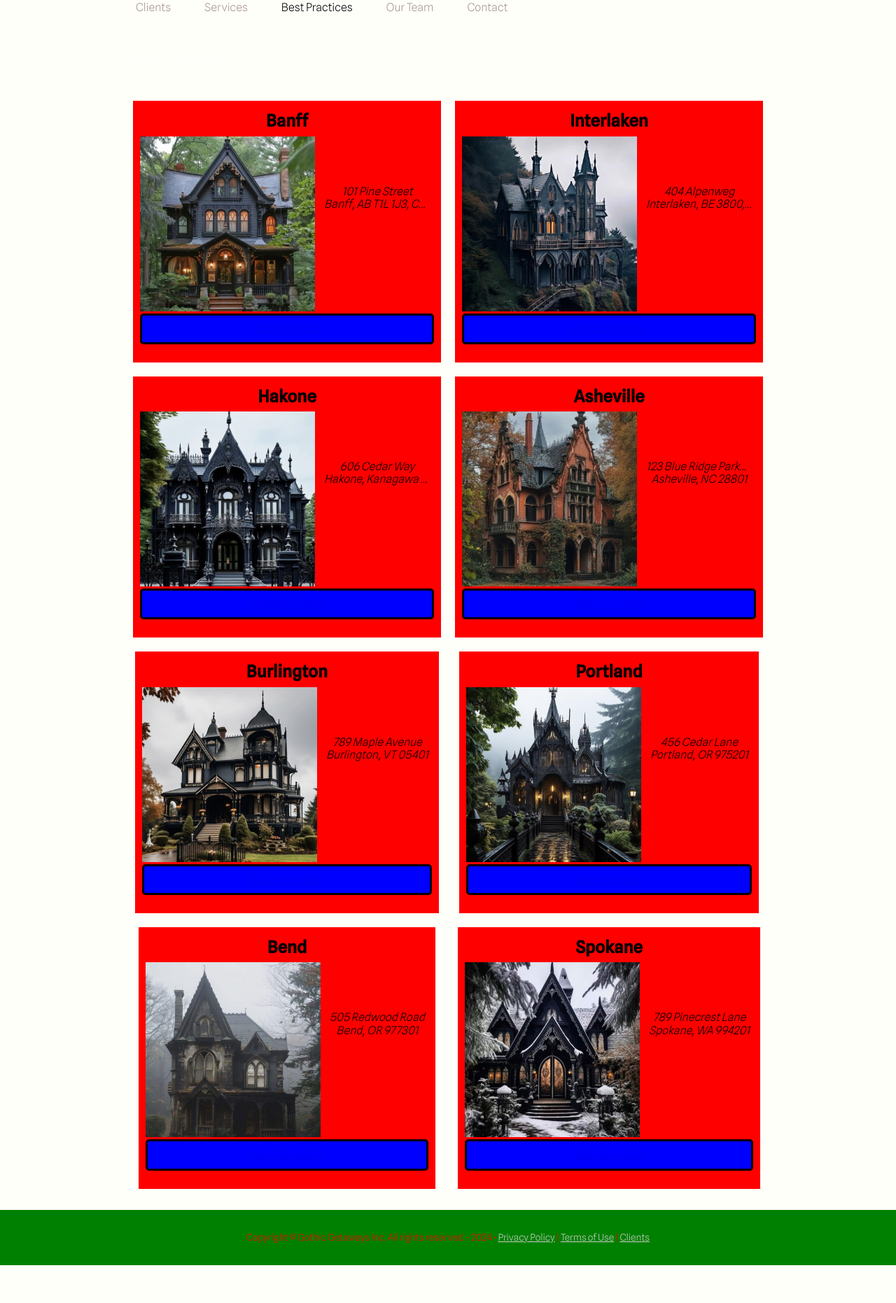
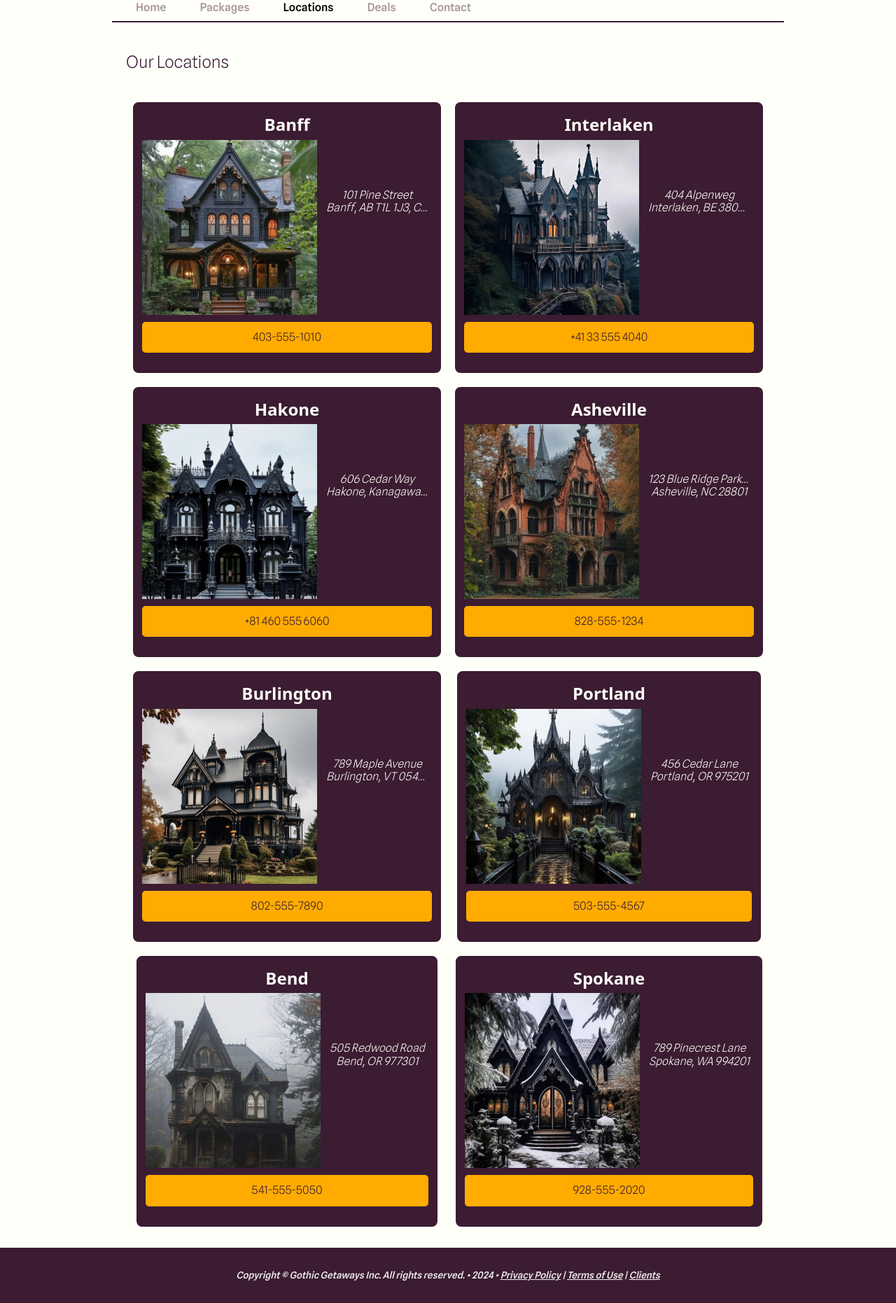
Before and after one commit to c-felt/10HotelChain, a plain HTML site: page index.html in a window 1280 px wide. Shown: the part 88-1950 px from the top of the page at 70% size. Before the commit the page ends 1896 px from the top, so only its background shows below. Drawn offline with Linux system fonts and the light colour scheme; a web font is replaced by a local one.

Commit message:
maybe the whole site

```diff
--- a/index.html
+++ b/index.html
@@ -13,8 +13,11 @@
     <link href="https://fonts.googleapis.com/css2?family=Spline+Sans:wght@300;500&display=swap" rel="stylesheet">
 
     <link rel="preconnect" href="https://fonts.googleapis.com">
-<link rel="preconnect" href="https://fonts.gstatic.com" crossorigin>
-<link href="https://fonts.googleapis.com/css2?family=Bokor&display=swap" rel="stylesheet">
+    <link rel="preconnect" href="https://fonts.gstatic.com" crossorigin>
+    <link href="https://fonts.googleapis.com/css2?family=Bokor&display=swap" rel="stylesheet">
+    <link rel="preconnect" href="https://fonts.googleapis.com">
+    <link rel="preconnect" href="https://fonts.gstatic.com" crossorigin>
+    <link href="https://fonts.googleapis.com/css2?family=PT+Serif:ital,wght@0,400;0,700;1,400;1,700&display=swap" rel="stylesheet">
 
     <link rel="apple-touch-icon" sizes="180x180" href="/apple-touch-icon.png">
     <link rel="icon" type="image/png" sizes="32x32" href="/favicon-32x32.png">
@@ -34,15 +37,13 @@
                 </header>
             </div><!-- end header wrapper -->
 
-
-
             <div id="navWrapper">
                 <nav>
                     <ul>
-                        <li><a href="#">Clients</a></li>
-                        <li><a href="#">Services</a></li>
-                        <li class="active"><a href="index.html">Best Practices</a></li>
-                        <li><a href="#">Our Team</a></li>
+                        <li><a href="#">Home</a></li>
+                        <li><a href="#">Packages</a></li>
+                        <li class="active"><a href="index.html">Locations</a></li>
+                        <li><a href="#">Deals</a></li>
                         <li><a href="#">Contact</a></li>
                     </ul>
                 </nav>
@@ -51,7 +52,7 @@
             <div id="mainWrapper">
                 <main>
 
-                    <h1>Best Practices</h1>
+                    <h1>Our Locations</h1>
 
                     <div id="cards"></div>
 
--- a/scss/_large.scss
+++ b/scss/_large.scss
@@ -50,7 +50,7 @@ nav {
         "phone phone";
         column-gap: 8px;
         row-gap: 3px;
-        background-color: red;
+        background-color: #3B1C32;
         padding: 10px;
         img {
             grid-area: photo;
@@ -64,10 +64,11 @@ nav {
         a{
             margin: 0 0 1rem 0;
             // font-size: 50%;
-            background-color: blue;
-            border: 3px solid black;
+            background-color: #FFAB00;
+            border: 3px solid #FFAB00;
             border-radius: 5px;
             padding: 10px;
+            margin-top: 7px;
         }
         address {
             overflow: hidden;
@@ -76,6 +77,10 @@ nav {
             padding-top: 70px;
             // font-size: 50%;
         }
+    }
+    .hotel-card {
+        border: 3px solid #3B1C32;
+        border-radius: 8px;
     }
 } //end of cards parent
 //end of new
--- a/scss/_medium.scss
+++ b/scss/_medium.scss
@@ -10,6 +10,7 @@ nav {
     position: static;
     transform: translateX(0);
     width: auto;
+    border-bottom: 2px solid #3B1C32;
     ul{
         display: flex;
         margin-left: $gutter;
@@ -17,6 +18,13 @@ nav {
     ul li a {
         padding: .6rem 1.5rem;
         border: none;
+    }
+    ul li a:hover {
+        background-color: #c9b5c3;
+        color: #FFFFF9;
+    }
+    li.active a {
+        color: black;
     }
 }
 #navWrapper {
@@ -44,7 +52,8 @@ nav {
         "phone";
         column-gap: 8px;
         row-gap: 3px;
-        background-color: red;
+        background-color: #3B1C32;
+        padding: 10px;
         img {
             grid-area: photo;
             width: 100%;
@@ -53,10 +62,23 @@ nav {
         h2 {
             padding: 0;
             margin: .3rem 0 .3rem 0;
+            color: #FFFFF9;
         }
         a{
             margin: 0 0 1rem 0;
+            background-color: #FFAB00;
+            border: 3px solid #FFAB00;
+            border-radius: 5px;
+            padding: 10px;
+            color: #3B1C32;
         }
+        address {
+            color: #FFFFF9;
+        }
+    }
+    .hotel-card {
+        border: 3px solid #3B1C32;
+        border-radius: 8px;
     }
 } //end of cards parent
 
--- a/scss/_small.scss
+++ b/scss/_small.scss
@@ -30,7 +30,7 @@ header {
     align-items: center; //vertically
     padding: .5rem $gutter;
     span {
-        font-size: 1.6rem;
+        font-size: 2.5rem;
         // font-weight: $lightWeight;
         font-family: "Bokor", system-ui;
         color: black;
@@ -71,12 +71,14 @@ nav {
         border-bottom: 1px rgba(0,0,0,0.25) solid;
         text-decoration: none;
         color: #a79494;
+        font-family: 'Spline Sans', sans-serif;
+        font-weight: 400;
     }
     ul li a:hover {
         background-color: rgba(0,0,0,0.1);
     }
     li.active a {
-        color: black;
+        color: #FFFFF9;
     }
 } //end of nav
 .moveover #hamburgerBtn::before {
@@ -98,13 +100,8 @@ main {
     h1 {
         padding: 1rem $gutter.5rem $gutter;
         font-size: 1.5rem;
-        color: $primaryColor;
+        color: #3B1C32;
         font-weight: $lightWeight
-    }
-    p {
-        padding: .5rem $gutter;
-        color: white;
-        line-height: $leading;
     }
 }// end main
 
@@ -128,30 +125,46 @@ main {
         "phone";
     }
     address{grid-area: address;
-            padding: 5px;}
+            padding: 5px;
+            font-family: 'Spline Sans', sans-serif;
+            font-weight: 300;
+            color: black;}
     img {grid-area: photo;
         width: 100%;
         height: auto;}
     h2 {grid-area: city;
         padding: 5px;
-        margin: 0;}
-    a {grid-area: phone;}
-
+        margin: 0;
+        font-family: "Bokor", system-ui;
+        color: black;}
+    a {grid-area: phone;
+        font-family:'Spline Sans', sans-serif;
+        color: black;
+        background-color: #FFAB00;
+        border: 3px solid #FFAB00;
+        border-radius: 5px;
+        padding: 10px;
+        text-decoration: none;
+    }
+    a:hover {
+        text-decoration: underline;
+    }
 } //end of cards parent
-
-
 
 
 /* --------------------------- FOOTER --------------------------- */
 #footerWrapper {
-    background-color: green;
+    background-color: #3B1C32;
 } // end footer wrapper
 
 footer {
     font-size: .85rem;
     padding: 1rem $gutter;
-    color: red;
+    color: #f2f2f2;
     text-align: center;
     line-height: $leading;
-    a {color: $greyColor;}
+    font-family: 'Spline Sans', sans-serif;
+    font-weight: 400;
+    font-style: italic;
+    a {color: #f2f2f2;}
 }// end footer
```
Also changed, not shown: css/styles.css, css/styles.min.css.
